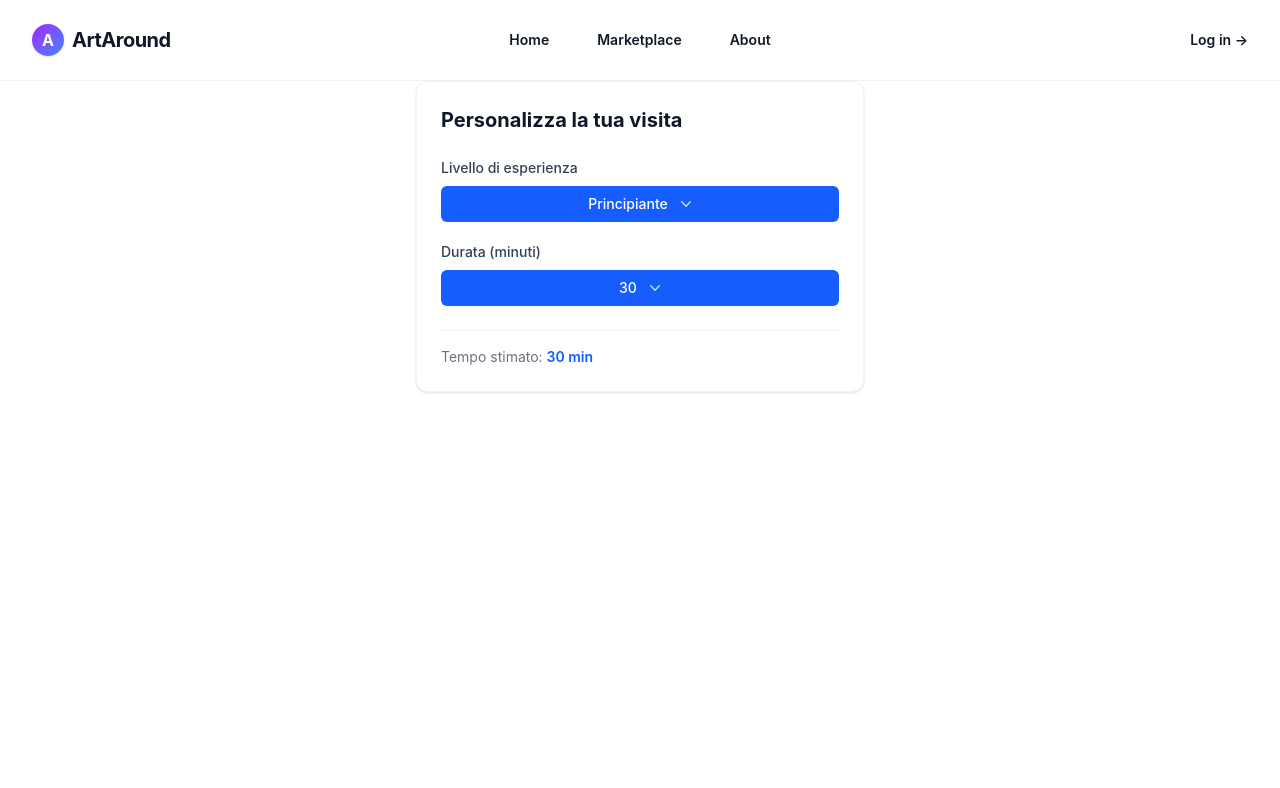
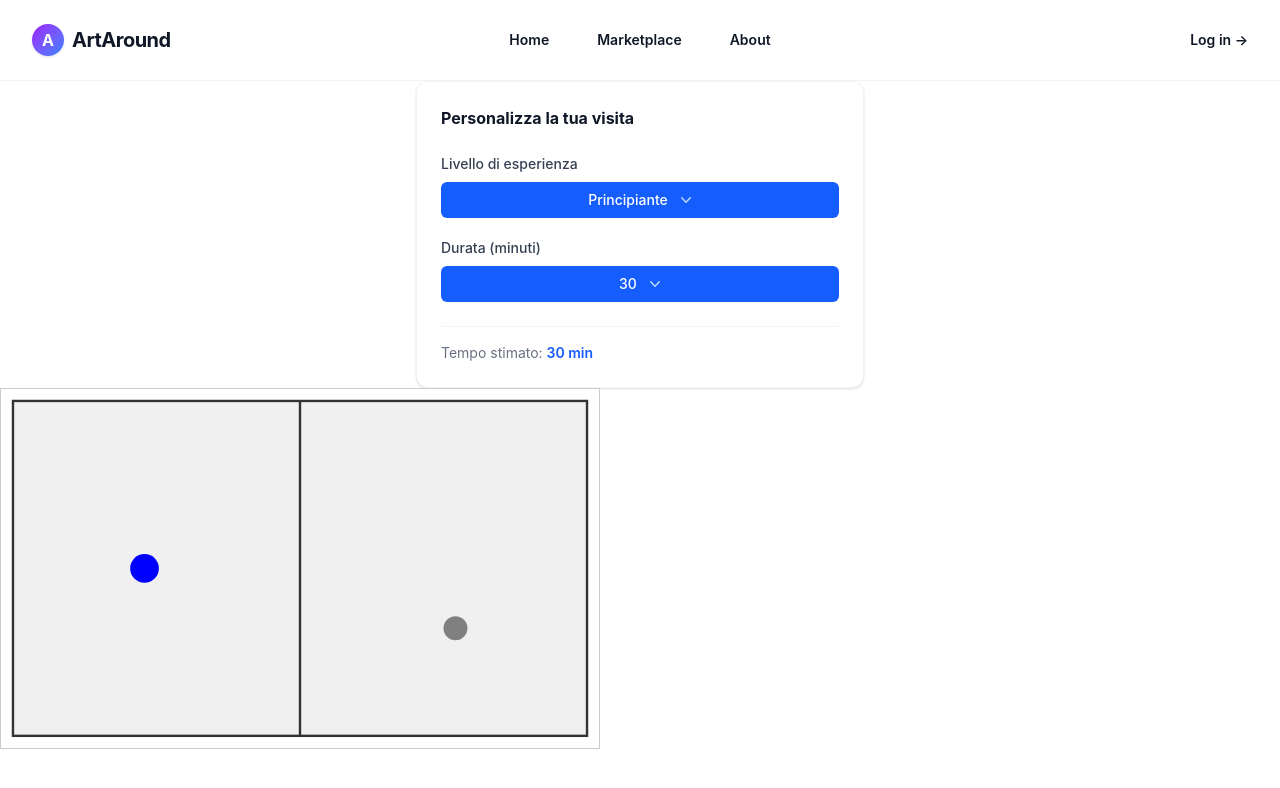
Before and after one commit to Tostapane/ArtAround, a Vue app in the folder navigator/: page / in a window 1280 px wide. Shown: the top 788 px of the page. Built offline with nearby package versions, Linux system fonts and the light colour scheme.

Commit message:
inizio mappa

```diff
--- a/navigator/src/App.vue
+++ b/navigator/src/App.vue
@@ -1,12 +1,13 @@
 <script setup lang="ts">
 import Header from './components/Header.vue'
 import Selector from './components/selection/Selector.vue';
-
+import Map from './components/map/Map.vue'
 </script>
 
 <template>
   <Header />
   <Selector />
+  <Map />
   <main class="p-8">
   </main>
 </template>
--- a/navigator/src/components/Header.vue
+++ b/navigator/src/components/Header.vue
@@ -17,7 +17,7 @@ const navigation = [
       <div class="flex lg:flex-1">
         <a href="#" class="-m-1.5 p-1.5 flex items-center gap-2">
           <span class="sr-only">ArtAround</span>
-          <div class="h-8 w-8 rounded-full bg-gradient-to-br from-purple-600 to-blue-500 flex items-center justify-center text-white font-bold shadow-sm">A</div>
+          <div class="h-8 w-8 rounded-full bg-linear-to-br from-purple-600 to-blue-500 flex items-center justify-center text-white font-bold shadow-sm">A</div>
           <span class="font-bold text-xl tracking-tight text-gray-900">ArtAround</span>
         </a>
       </div>
@@ -42,7 +42,7 @@ const navigation = [
         <div class="flex items-center justify-between">
           <a href="#" class="-m-1.5 p-1.5 flex items-center gap-2">
             <span class="sr-only">ArtAround</span>
-            <div class="h-8 w-8 rounded-full bg-gradient-to-br from-purple-600 to-blue-500 flex items-center justify-center text-white font-bold shadow-sm">A</div>
+            <div class="h-8 w-8 rounded-full bg-linear-to-br from-purple-600 to-blue-500 flex items-center justify-center text-white font-bold shadow-sm">A</div>
             <span class="font-bold text-xl tracking-tight text-gray-900">ArtAround</span>
           </a>
           <button type="button" class="-m-2.5 rounded-md p-2.5 text-gray-700" @click="mobileMenuOpen = false">
@@ -68,5 +68,5 @@ const navigation = [
 </template>
 
 <style scoped>
-@reference "../assets/main.css";
+  @reference "../assets/main.css";
 </style>
--- /dev/null
+++ b/navigator/src/components/map/Map.vue
@@ -0,0 +1,97 @@
+<script setup lang="ts">
+    import { ref, onMounted } from 'vue'
+    const config = [
+        { svgId: 'art-001', title: 'Mona Lisa', info: 'a' }
+    ]
+    interface genericArtwork {
+        id: string;
+        title: string;
+        info: string;
+        x: number;
+        y: number;
+    }
+
+    const artworks = ref<genericArtwork[]>([]);
+    const selectedItem = ref<genericArtwork | null>(null);
+
+    onMounted(() => {
+        config.forEach(item => {
+            const element = document.querySelector(`#${item.svgId}`) as SVGCircleElement | null
+            if (element) {
+                artworks.value.push({
+                    id: item.svgId,
+                    title: item.title,
+                    info: item.info,
+                    x: element.cx.baseVal.value,
+                    y: element.cy.baseVal.value
+                })
+            }
+        })
+    })
+    function selectArtwork(art: genericArtwork) {
+        selectedItem.value = art;
+    }
+    // debug
+    function print() { console.log('a') }
+</script>
+
+<template>
+    <svg viewBox="0 0 500 300" xmlns="http://www.w3.org/2000/svg" class="museum-map">
+
+      <rect x="10" y="10" width="480" height="280" fill="#f0f0f0" stroke="#333" stroke-width="2" />
+      <line x1="250" y1="10" x2="250" y2="290" stroke="#333" stroke-width="2" />
+
+      <circle @click="print()" id="art-001" cx="120" cy="150" r="10" fill="gray" />
+      <circle id="art-002" cx="380" cy="200" r="10" fill="gray" />
+
+      <circle
+        v-for="art in artworks"
+        :key="art.id"
+        :cx="art.x"
+        :cy="art.y"
+        r="12"
+        fill="blue"
+        class="interactive-node"
+        tabindex="0"
+        role="button"
+        :aria-label="art.title"
+        @click="selectArtwork(art)"
+        @keyup.enter="selectArtwork(art)"
+      />
+    </svg>
+
+    <div v-if="selectedItem" class="info-panel" aria-live="polite">
+      <h2>{{ selectedItem.title }}</h2>
+      <p>{{ selectedItem.info }}</p>
+    </div>
+</template>
+
+<style lang="css" scoped>
+    .museum-map {
+    width: 100%;
+    max-width: 600px;
+    background-color: white;
+    border: 1px solid #ccc;
+    }
+
+    .interactive-node {
+    cursor: pointer;
+    transition: all 0.2s ease;
+    outline: none; /* Rely on SVG stroke for focus state */
+    }
+
+    /* Accessible focus and hover states */
+    .interactive-node:hover,
+    .interactive-node:focus {
+    fill: red;
+    stroke: yellow;
+    stroke-width: 4px;
+    }
+
+    .info-panel {
+    margin-top: 20px;
+    padding: 15px;
+    background: #f9f9f9;
+    border-left: 4px solid blue;
+    }
+</style>
--- a/navigator/src/components/selection/Selector.vue
+++ b/navigator/src/components/selection/Selector.vue
@@ -17,7 +17,7 @@
 
 <template>
   <div class="w-full max-w-md mx-auto bg-white p-6 rounded-xl shadow-sm border border-gray-100">
-    <h2 class="text-xl font-bold text-gray-900 mb-6">Personalizza la tua visita</h2>
+    <h2 class="textp-xl font-bold text-gray-900 mb-6">Personalizza la tua visita</h2>
 
     <div class="space-y-5">
       <div class="flex flex-col gap-2">
--- a/navigator/vite.config.ts
+++ b/navigator/vite.config.ts
@@ -10,7 +10,7 @@ import tailwindcss from '@tailwindcss/vite'
 export default defineConfig({
   plugins: [
     vue(),
-    vueDevTools(),
+    //vueDevTools(),
     tailwindcss()
   ],
   resolve: {
```
